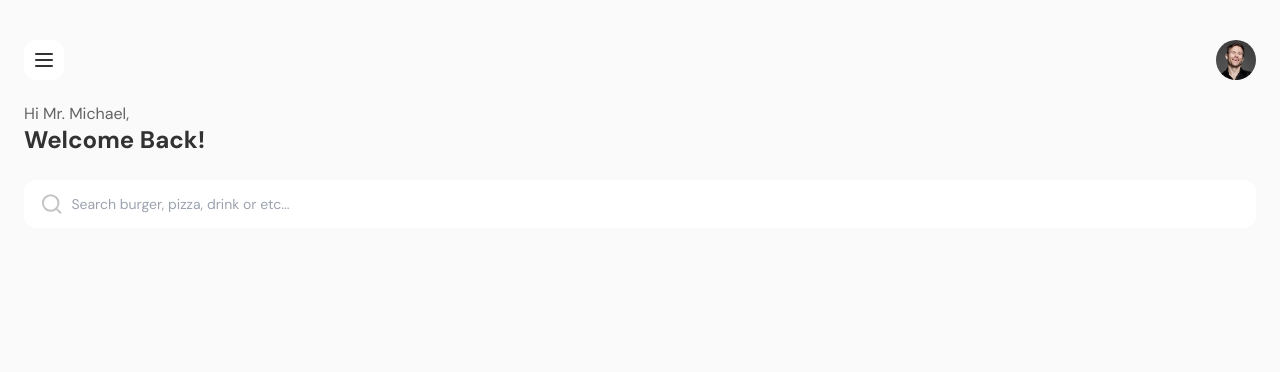
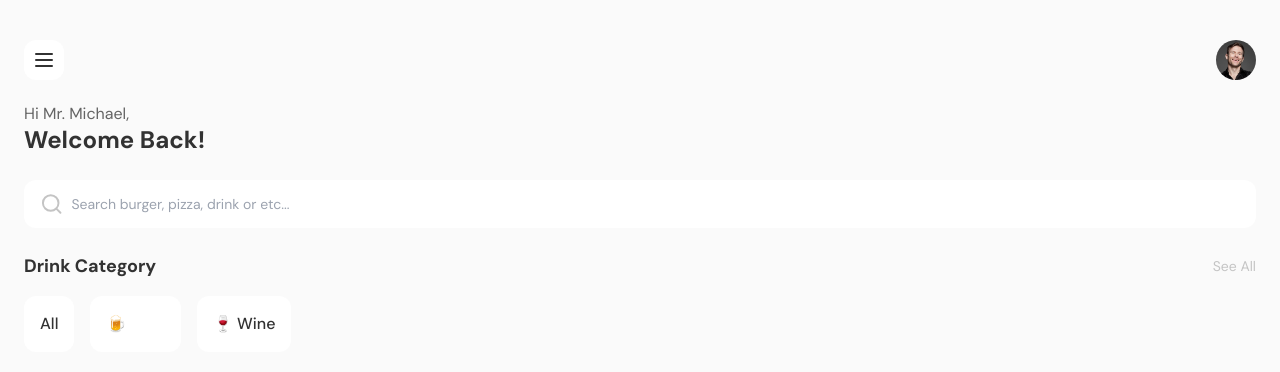
Before and after one commit to juliofortunato/beer-shop, a Next.js app: page / in a window 1280 px wide. Shown: the top 372 px of the page. Built offline with nearby package versions, Linux system fonts and the light colour scheme.

Commit message:
✨ feat: add CategorySelector component

```diff
--- /dev/null
+++ b/app/_components/category-selector.tsx
@@ -0,0 +1,36 @@
+"use client";
+
+import clsx from "clsx";
+import { useState } from "react";
+
+const CATEGORIES_MOCK = ["All", "🍺 Beer", "🍷 Wine"];
+
+export default function CategorySelector() {
+  const [activeCategory, setActiveCategory] = useState<string>(
+    CATEGORIES_MOCK[1]
+  );
+
+  function handleCategoryClick(nextCategoryIdx: number) {
+    setActiveCategory(CATEGORIES_MOCK[nextCategoryIdx]);
+  }
+
+  return (
+    <div className="flex items-center gap-4">
+      {CATEGORIES_MOCK.map((category, idx) => {
+        const classes = clsx("p-4 rounded-xl bg-white font-medium", {
+          "bg-primary text-white": activeCategory === category,
+        });
+
+        return (
+          <button
+            onClick={() => handleCategoryClick(idx)}
+            key={idx}
+            className={classes}
+          >
+            {category}
+          </button>
+        );
+      })}
+    </div>
+  );
+}
--- a/app/page.tsx
+++ b/app/page.tsx
@@ -1,6 +1,7 @@
 import { MenuIcon } from "lucide-react";
 import Avatar from "./_components/avatar";
 import Button from "./_components/button";
+import CategorySelector from "./_components/category-selector";
 import SearchInput from "./_components/search-input";
 
 const currentUser = {
@@ -27,6 +28,14 @@ export default function Home() {
       </header>
 
       <SearchInput />
+
+      <section>
+        <div className="flex items-center justify-between mb-4">
+          <h2 className="text-lg font-bold">Drink Category</h2>
+          <button className="text-sm text-silver">See All</button>
+        </div>
+        <CategorySelector />
+      </section>
     </main>
   );
 }
--- a/package.json
+++ b/package.json
@@ -9,6 +9,7 @@
     "lint": "next lint"
   },
   "dependencies": {
+    "clsx": "^2.1.0",
     "lucide-react": "^0.368.0",
     "next": "14.2.1",
     "react": "^18",
--- a/tailwind.config.ts
+++ b/tailwind.config.ts
@@ -9,6 +9,7 @@ const config: Config = {
   theme: {
     extend: {
       colors: {
+        primary: "#FF9F24",
         "dove-gray": "#646464",
         silver: "#C4C4C4",
       },
```
Also changed, not shown: 1 other file (tests, documents, lock files or other folders).
